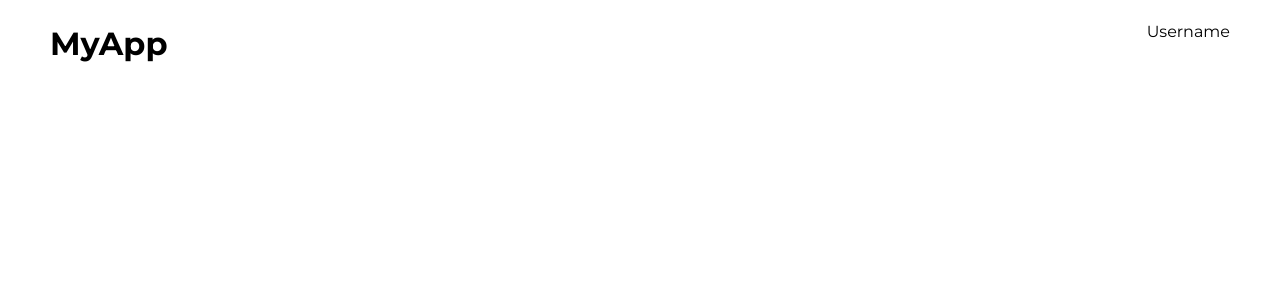
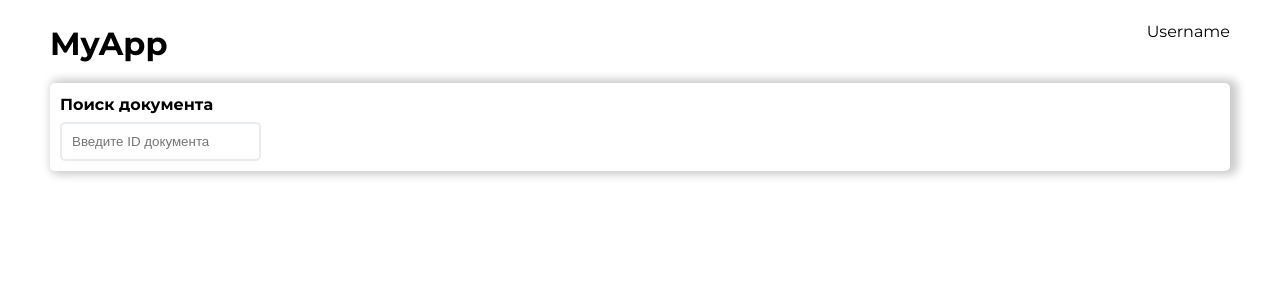
Before and after one commit to rxMATTEO/CISM-Dashboard, a Vue app: page / in a window 1280 px wide. Shown: the top 300 px of the page. Built offline with nearby package versions, Linux system fonts and the light colour scheme.

Commit message:
Add some styles into dashboard

```diff
--- a/src/App.vue
+++ b/src/App.vue
@@ -1,10 +1,12 @@
 <script setup lang="ts">
 import Header from './components/Header.vue';
+import Dashboard from './components/Dashboard.vue';
 </script>
 
 <template>
   <div class="main">
     <Header />
+    <Dashboard />
   </div>
 </template>
 
--- /dev/null
+++ b/src/components/Dashboard.vue
@@ -0,0 +1,34 @@
+<script setup lang="ts">
+
+</script>
+
+<template>
+<div class="dashboard">
+  <div class="dashboard-header">
+    <p class="header">Поиск документа</p>
+    <input type="text" class="search" placeholder="Введите ID документа">
+  </div>
+</div>
+</template>
+
+<style scoped>
+.dashboard {
+  box-shadow: 4px 0 8px 4px rgba(0, 0, 0, 0.2);
+  margin-top: 15px;
+  border-radius: 5px;
+  padding: 10px;
+  .dashboard-header {
+    .header {
+      font-weight: bold;
+    }
+    .search {
+      background-color: white;
+      border: 2px var(--secondary) solid;
+      padding: 10px;
+      border-radius: 5px;
+      color: black;
+      margin-top: 5px;
+    }
+  }
+}
+</style>
--- /dev/null
+++ b/src/shims-vue.d.ts
@@ -0,0 +1,6 @@
+//shims-vue.d.ts
+
+declare module '*.vue' {
+  import Vue from 'vue';
+  export default Vue;
+}
--- a/src/style.css
+++ b/src/style.css
@@ -31,4 +31,5 @@
   -webkit-font-smoothing: antialiased;
   -moz-osx-font-smoothing: grayscale;
   -webkit-text-size-adjust: 100%;
+  --secondary: #E9ECEF;
 }
```
